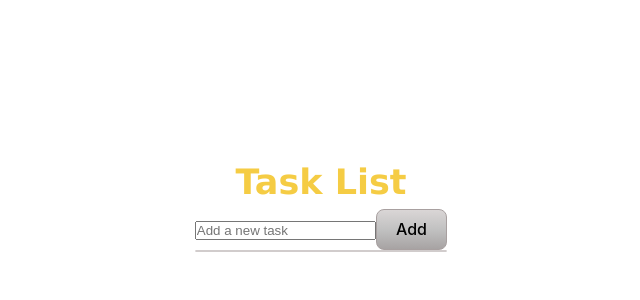
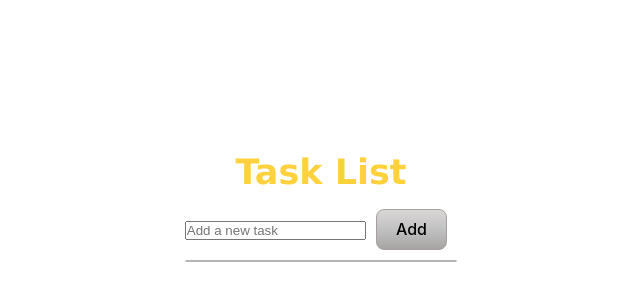
Before and after one commit to J0li/TaskList, a React (Vite) app: page / in a window 1280 px wide. Shown: the part 196-496 px from the top of the page, without its empty margins (319-959 px from the left). Built offline with nearby package versions, Linux system fonts and the light colour scheme.

Commit message:
Update TaskList.css

```diff
--- a/src/components/TaskList.css
+++ b/src/components/TaskList.css
@@ -10,32 +10,42 @@ h2 {
     font-size: 35px;
     font-family: 'Lucida Sans', 'Lucida Sans Regular', 'Lucida Grande', 'Lucida Sans Unicode', Geneva, Verdana, sans-serif;
     font-style: bold;
-    color: #f5cc44;
+    color: #ffd23d;
 }
 
 .box {
-    background: #d1d1d1;
+    background: #e2e2e2;
     border-radius: 12px;
     width: 120%;
     border: 1px solid#747272;
-    box-shadow: 9px 9px #d3c69b;
+    box-shadow: 9px 9px #f1dfa3 ;
 }
 
 ul,
 li {
     list-style: none;
-    background: #e2dfdf;
+    background: hsl(46, 100%, 94%);
     border-radius: 12px;
-    border: 1px solid #d1cccc;
+    border: 1px solid#b4b4b4;
 }
 
 .btn-add {
+    margin: 10px;
     border: 1px solid#a8a0a0;
     background: linear-gradient(#dad6d6, #c1c1c1, #a7a3a3);
 }
 
 .btn-remove {
-    margin-left: 45px;
+    margin-left: 95px;
     border: 1px solid#b93e3e;
     background: linear-gradient(#f77373, #df5e5e, #c04949);
 }
+
+.btn-remove:hover{
+    background: #b93e3e;
+    color: #eee8e8;
+}
+
+.btn-add:hover{
+    background: #fcd864;
+}
```
